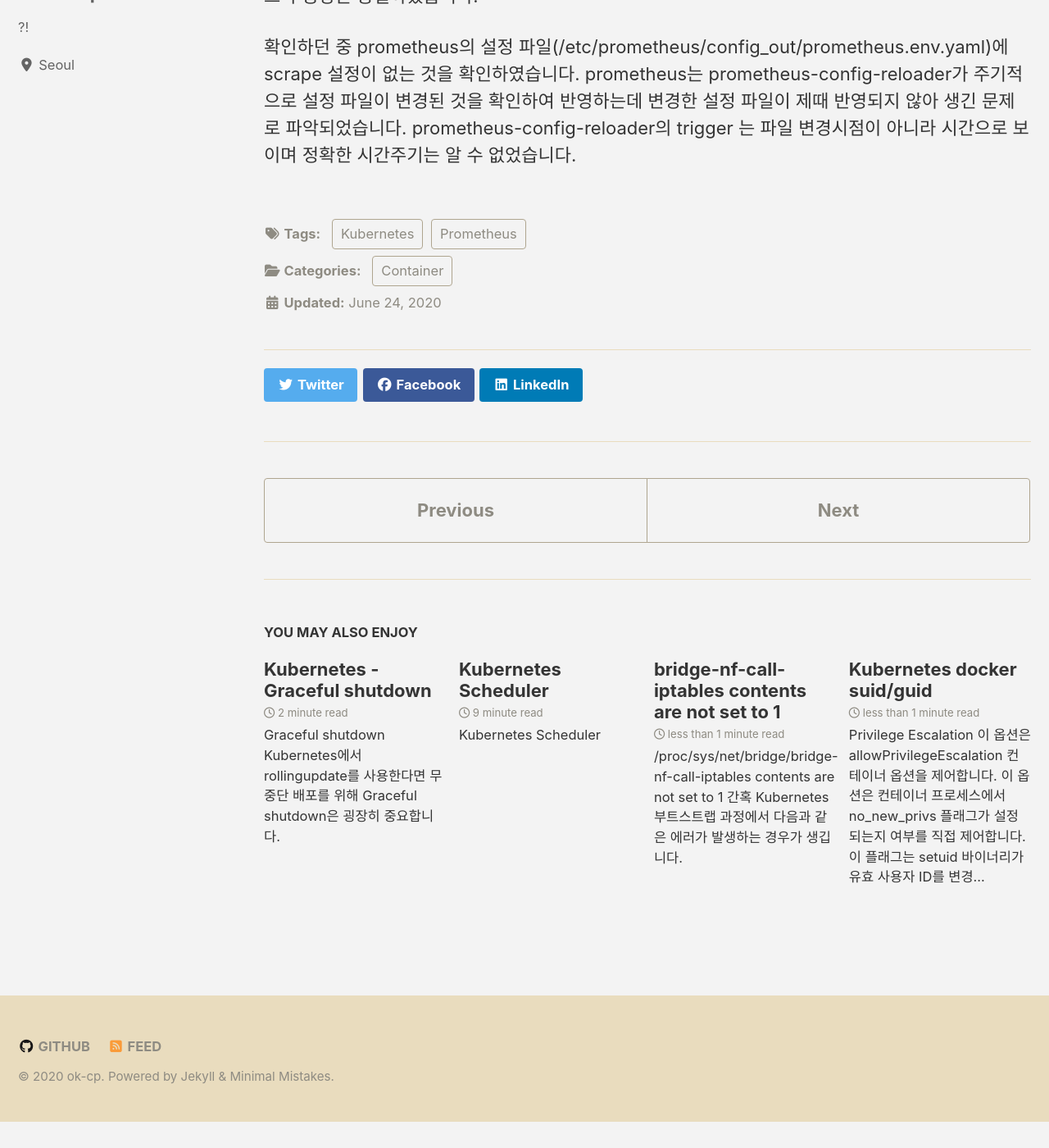
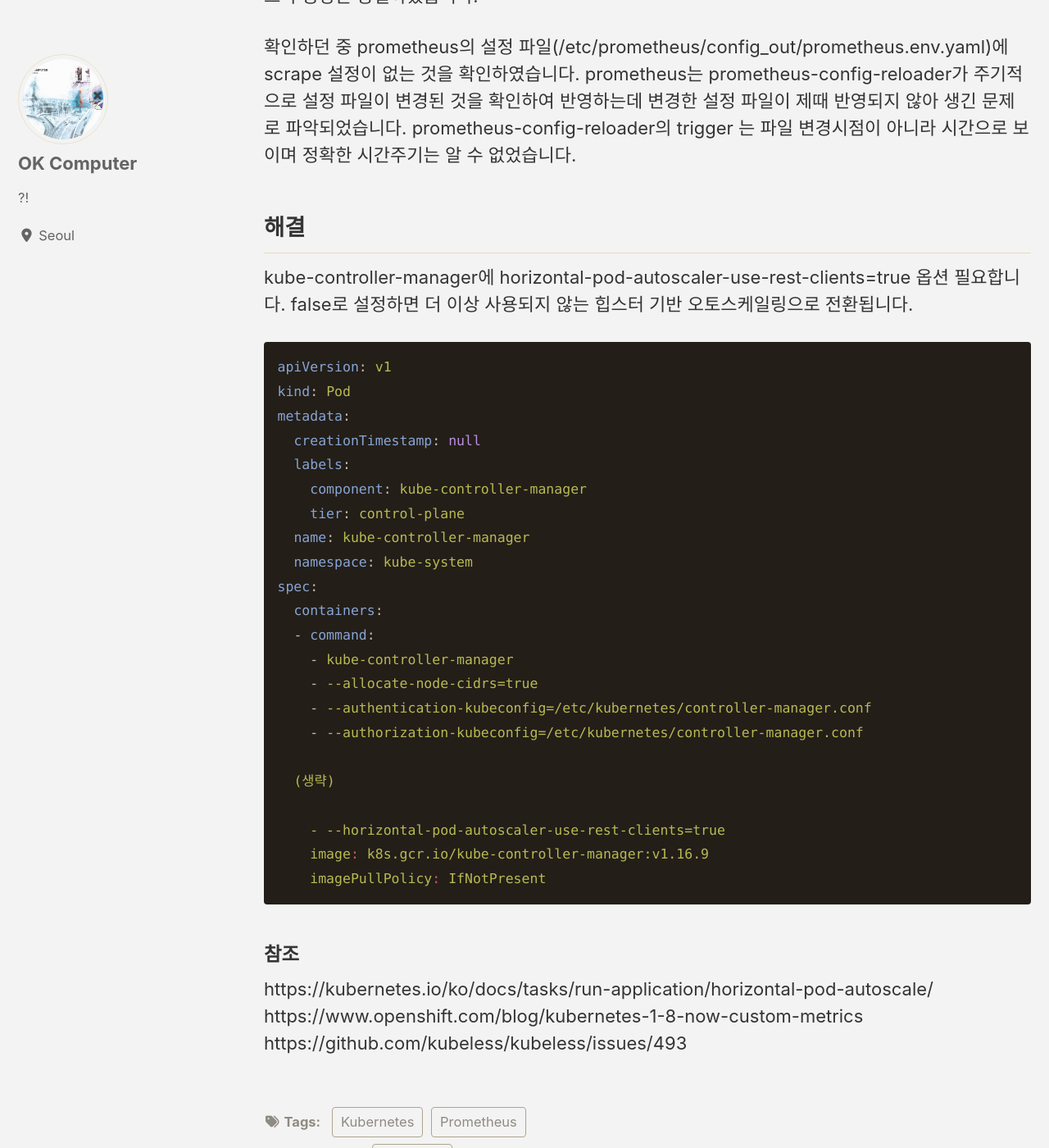
Before and after one commit to ok-cp/ok-cp.github.io, a Jekyll site: the page built from _posts/2020-06-24-k8s-ph-event.md, in a window 1280 px wide and 1400 px high, scrolled down 748 px. Shown: the whole window at 82% size. Built offline with Jekyll 4.4.1, drawn with Linux system fonts in a browser that asks for light colours; cached includes are drawn as plain includes; nearby versions of some CDN libraries; before the commit the page ends 2116 px from its top, so only the background shows below that; some of the changed text lies outside the part shown.

Commit message:
k8s logging

````diff
--- a/_posts/2020-06-24-k8s-ph-event.md
+++ b/_posts/2020-06-24-k8s-ph-event.md
@@ -29,3 +29,39 @@ shop       Deployment/shop       <unknown>/33      1         2         1
 확인하던 중 prometheus의 설정 파일(/etc/prometheus/config_out/prometheus.env.yaml)에 scrape 설정이 없는 것을 확인하였습니다.
 prometheus는 prometheus-config-reloader가 주기적으로 설정 파일이 변경된 것을 확인하여 반영하는데 변경한 설정 파일이 제때 반영되지 않아 생긴 문제로 파악되었습니다.
 prometheus-config-reloader의 trigger 는 파일 변경시점이 아니라 시간으로 보이며 정확한 시간주기는 알 수 없었습니다.
+
+
+## 해결
+kube-controller-manager에 horizontal-pod-autoscaler-use-rest-clients=true 옵션 필요합니다.
+false로 설정하면 더 이상 사용되지 않는 힙스터 기반 오토스케일링으로 전환됩니다.
+
+```yaml
+apiVersion: v1
+kind: Pod
+metadata:
+  creationTimestamp: null
+  labels:
+    component: kube-controller-manager
+    tier: control-plane
+  name: kube-controller-manager
+  namespace: kube-system
+spec:
+  containers:
+  - command:
+    - kube-controller-manager
+    - --allocate-node-cidrs=true
+    - --authentication-kubeconfig=/etc/kubernetes/controller-manager.conf
+    - --authorization-kubeconfig=/etc/kubernetes/controller-manager.conf
+
+  (생략)
+
+    - --horizontal-pod-autoscaler-use-rest-clients=true
+    image: k8s.gcr.io/kube-controller-manager:v1.16.9
+    imagePullPolicy: IfNotPresent
+```
+
+
+#### 참조
+https://kubernetes.io/ko/docs/tasks/run-application/horizontal-pod-autoscale/
+https://www.openshift.com/blog/kubernetes-1-8-now-custom-metrics
+https://github.com/kubeless/kubeless/issues/493
--- /dev/null
+++ b/_posts/2020-07-03-k8s-logging-lv.md
@@ -0,0 +1,55 @@
+---
+title: "Kubernetes Logging Conventions"
+date: 2020-07-03 18:26:28 +0900
+categories: Container
+classes: wide
+tags:
+  - Kubernetes
+
+---
+## Kubernetes Logging Conventions
+pod의 자세한 디버깅이 필요한 경우, Kubectl 로그 상세 레벨(verbosity)은 -v 또는--v 플래그로 로그 레벨을 정할 수 있습니다.
+
+### --v=0
+일반적으로 클러스터 운영자(operator)에게 항상 보여지게 하기에는 유용함.
+  * 프로그래머 오류
+  * 장애에 대한 추가 정보 로깅
+  * CLI 인수 처리
+
+### --v=1
+자세한 정보를 원하지 않는 경우, 적절한 기본 로그 수준.
+  * 설정 정보
+  * 수정할 수있는 조건과 관련하여 자주 반복되는 오류 (포드가 비정상으로 감지 됨)
+
+### --v=2
+서비스와 시스템의 중요한 변화와 관련이있는 중요한 로그 메시지에 대한 유용한 정상 상태 정보. 이는 대부분의 시스템에서 권장되는 기본 로그 수준.
+  * HTTP 요청 및 종료 코드 로깅
+  * 시스템 상태 변경 (포드 종료)
+  * 컨트롤러 상태 변경 이벤트 (포드 시작)
+  * 스케줄러 로그 메시지
+
+### --v=3
+변경 사항에 대한 확장 정보.
+  * 시스템 상태 변경에 대한 추가 정보
+
+### --v=4
+디버그 수준 상세화.
+  * 나중에 다시 방문하여 확인할 수있는 특히 코드의 가시적 인 부분에 로그인
+
+### --v=5
+Trace level
+  * 오류 및 경고로 이어지는 단계를 이해하기위한 컨텍스트
+  * 보고 된 문제 해결을위한 추가 정보
+
+
+### --v=6
+요청한 리소스를 표시.
+
+### --v=7
+HTTP 요청 헤더를 표시.
+
+### --v=8
+HTTP 요청 내용을 표시.
+
+### --v=9
+내용을 잘라 내지 않고 HTTP 요청 내용을 표시.
````
Also changed, not shown: _posts/2020-06-30-k8s-graceful-shutdown.md (+3 -3 lines).
